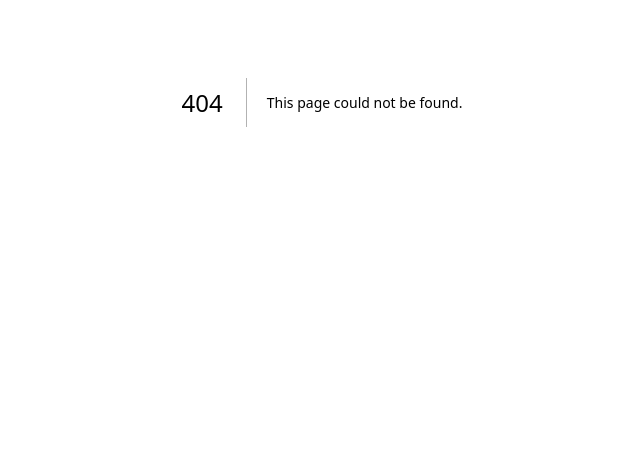
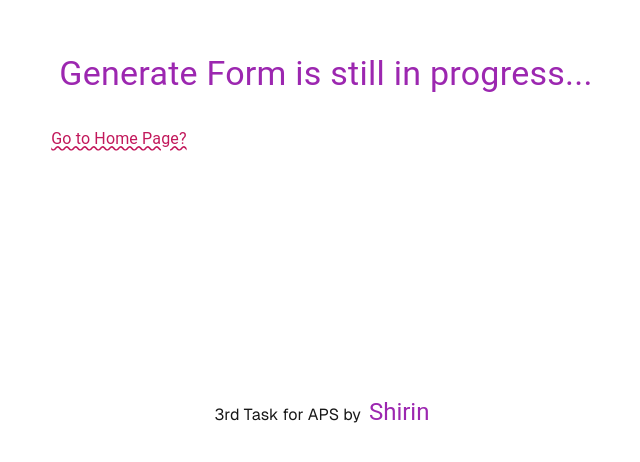
Before and after one commit to Shirin-Torkamandi/Task3-For-APSignals, a Next.js app in the folder task3/: page /generateform in a window 1280 px wide. Before the commit this address had no page. Shown: the part 298-760 px from the top of the page, without its empty margins (318-958 px from the left). Built offline with nearby package versions, Linux system fonts and the light colour scheme.

Commit message:
make generateform page

```diff
--- /dev/null
+++ b/task3/src/app/generateform/page.jsx
@@ -0,0 +1,63 @@
+import styles from "../page.module.css";
+import { Typography } from "@mui/material";
+import { Dancing_Script } from "next/font/google";
+import Link from "next/link";
+import { pink } from "@mui/material/colors";
+
+const dancingScript = Dancing_Script({
+  weight: "500",
+  subsets: ["latin"],
+  display: "swap",
+});
+
+export const metadata = {
+  title: "Generate Form",
+  description: "This is generate form Page",
+};
+
+export default function GenerateForm() {
+  return (
+    <div className={styles.page}>
+      <main className={styles.main}>
+        <Typography
+          variant="h4"
+          component="p"
+          className={dancingScript.className}
+          sx={{ display: "inline-block", ml: 1 }}
+          color="secondary"
+        >
+          Generate Form is still in progress...
+        </Typography>
+        <Typography
+          variant="body1"
+          component={Link}
+          href="/"
+          sx={{
+            textDecoration: "wavy underline",
+            color: pink[700],
+            '&:hover': {
+              color: pink[500],
+            },
+            cursor: 'pointer',
+          }}
+        >
+          Go to Home Page?
+        </Typography>
+      </main>
+      <footer className={styles.footer}>
+        <div>
+          3rd Task for APS by
+          <Typography
+            variant="h5"
+            component="p"
+            className={dancingScript.className}
+            sx={{ display: "inline-block", ml: 1 }}
+            color="secondary"
+          >
+            Shirin
+          </Typography>
+        </div>
+      </footer>
+    </div>
+  );
+}
```
